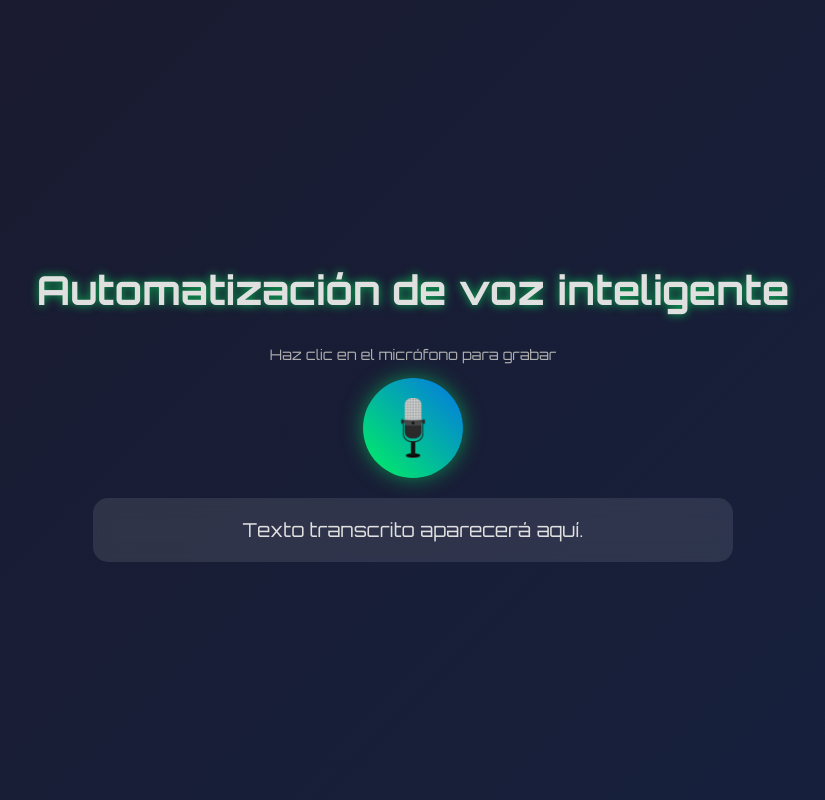
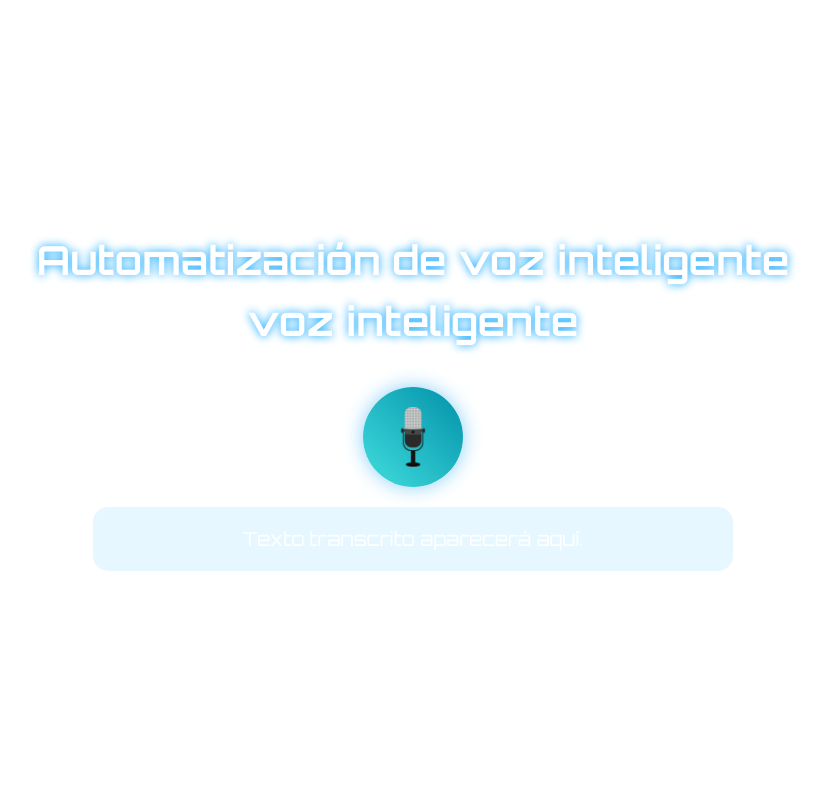
Before and after one commit to NoheSoft/SoftIoT, a Flask app: page / in a window 1280 px wide. Shown: the whole page, without its empty margins (227-1052 px from the left). Run offline with Flask 3, Linux system fonts and the light colour scheme.

Commit message:
Update index.html

```diff
--- a/templates/index.html
+++ b/templates/index.html
@@ -5,8 +5,8 @@
     <link href="https://fonts.googleapis.com/css2?family=Orbitron:wght@400;700&display=swap" rel="stylesheet">
     <style>
         body {
-            background: linear-gradient(135deg, #1a1a2e 0%, #16213e 100%);
-            color: #e0e0e0;
+            background: linear-gradient(135deg, #000000 0%, ##383838 100%);
+            color: #ffffff;
             font-family: 'Orbitron', sans-serif;
             display: flex;
             flex-direction: column;
@@ -18,11 +18,12 @@
         }
         .title {
             font-size: 2.5rem;
-            text-shadow: 0 0 10px rgba(0, 242, 96, 0.7);
+            text-shadow: 0 0 10px rgb(0, 162, 255);
             margin-bottom: 20px;
+            line-height: 0.20;  /* Esto controla la altura de línea de ese texto en particular */
         }
         .mic-button {
-            background: linear-gradient(45deg, #00f260, #0575e6);
+            background: linear-gradient(45deg, #41dddd, #0191aa);
             border: none;
             border-radius: 50%;
             width: 100px;
@@ -30,16 +31,17 @@
             display: flex;
             align-items: center;
             justify-content: center;
-            box-shadow: 0 0 20px rgba(0, 242, 96, 0.5);
+            box-shadow: 0 0 20px rgb(139, 208, 248);
             transition: transform 0.3s, box-shadow 0.3s;
             cursor: pointer;
         }
         .mic-button:hover {
+            background: linear-gradient(45deg, #ff9797, #ff002b);
             transform: scale(1.1);
             box-shadow: 0 0 30px rgba(0, 242, 96, 0.8);
         }
         .transcription {
-            background: rgba(255, 255, 255, 0.1);
+            background: rgba(0, 174, 255, 0.096);
             backdrop-filter: blur(10px);
             border-radius: 15px;
             padding: 20px;
@@ -51,13 +53,14 @@
         }
         .note {
             font-size: 0.9rem;
-            color: #b0b0b0;
+            color: #ffffff;
             margin-top: 10px;
         }
     </style>
 </head>
 <body>
     <h1 class="title">Automatización de voz inteligente</h1>
+    <h2 class="title">voz inteligente</h2>
     <p class="note">Haz clic en el micrófono para grabar</p>
     <button class="mic-button" onclick="startRecognition()">
         <img src="/static/mc.png" style="width: 60px; height: 60px;" onerror="this.src='https://via.placeholder.com/60?text=Mic';">
```
